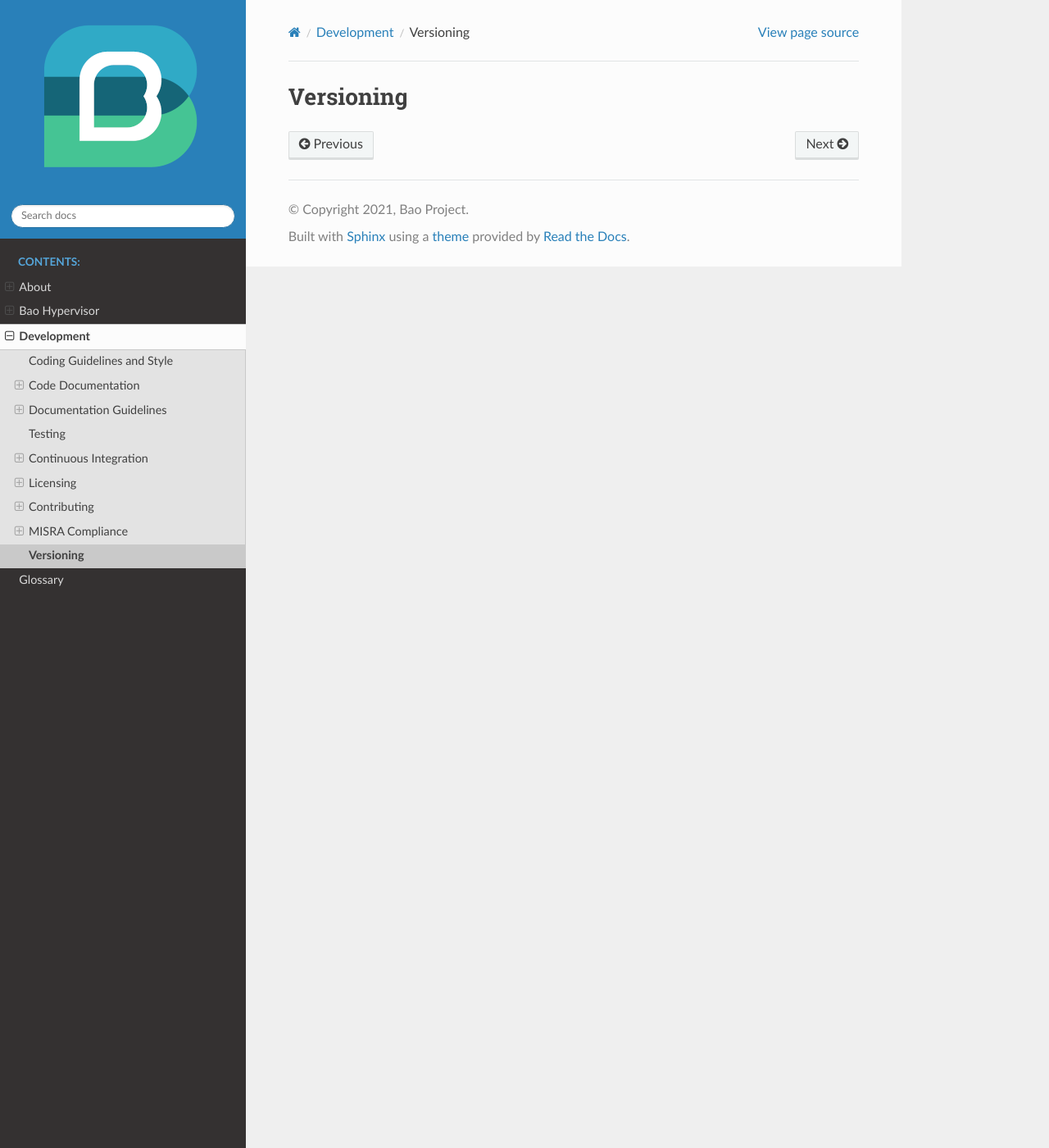
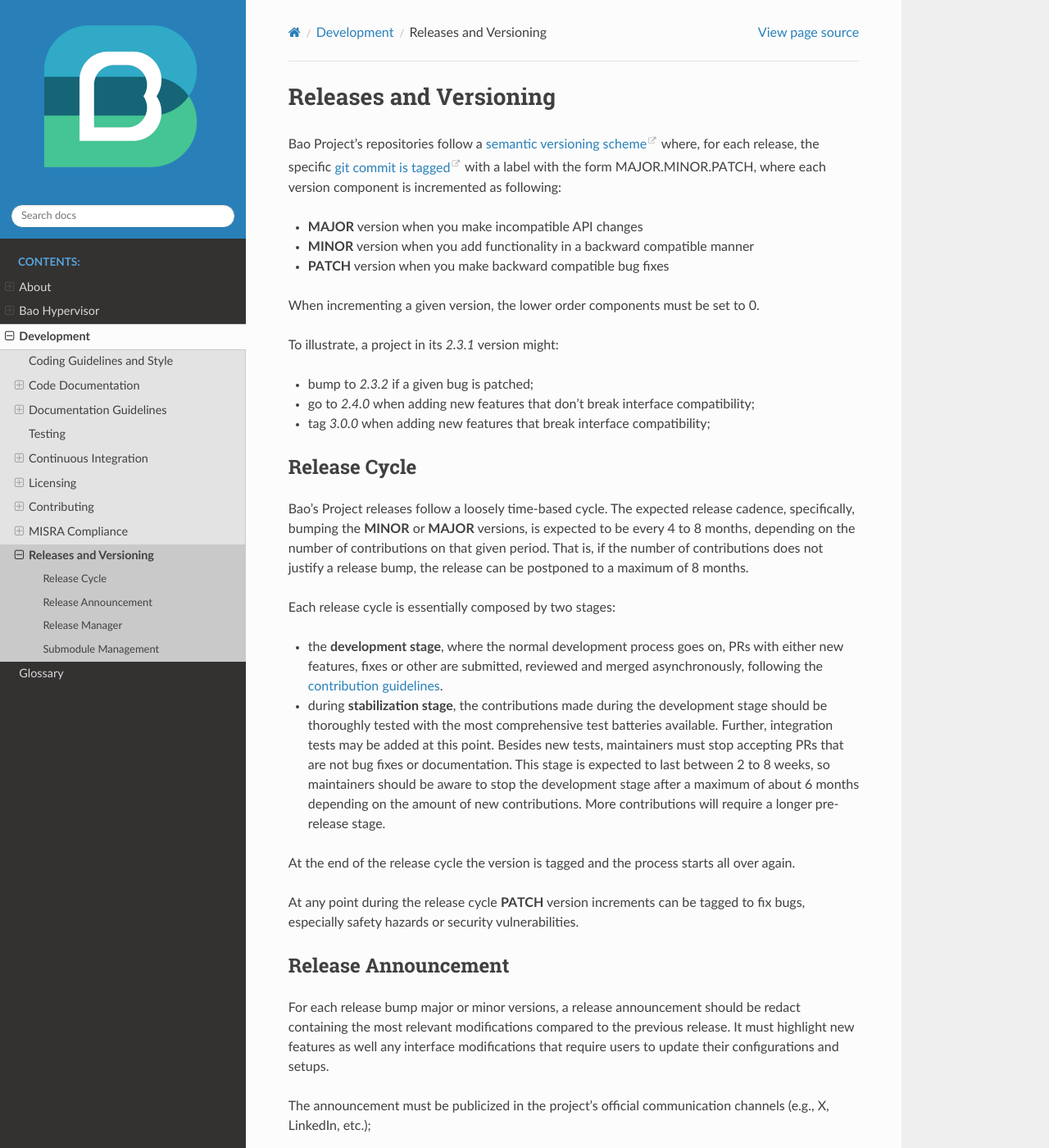
Before and after one commit to bao-project/bao-docs, a Sphinx documentation site: the page built from source/development/versioning.rst, in a window 1280 px wide and 1400 px high. Shown: the whole window at 82% size. Built offline with Sphinx 7.4.7 and the Read the Docs theme 2.0.0, drawn with Linux system fonts in a browser that asks for light colours; some of the changed text lies outside the part shown.

Commit message:
feat(dev): add release and versioning guidelines
Signed-off-by: Jose Martins <josemartins90@gmail.com>

```diff
--- a/source/development/versioning.rst
+++ b/source/development/versioning.rst
@@ -1,4 +1,77 @@
 .. _versioning:
 
-Versioning
-==========
+Releases and Versioning
+=======================
+
+Bao Project's repositories follow a `semantic versioning scheme <https://semver.org/>`_ where, for
+each release, the specific `git commit is tagged
+<https://git-scm.com/book/en/v2/Git-Basics-Tagging>`_ with  a label with the form
+MAJOR.MINOR.PATCH, where each version component is incremented as following:
+
+* **MAJOR** version when you make incompatible API changes
+* **MINOR** version when you add functionality in a backward compatible manner
+* **PATCH** version when you make backward compatible bug fixes
+
+When incrementing a given version, the lower order components must be set to 0.
+
+To illustrate, a project in its `2.3.1` version might:
+
+* bump to `2.3.2` if a given bug is patched;
+* go to `2.4.0` when adding new features that don't break interface compatibility;
+* tag `3.0.0` when adding new features that break interface compatibility;
+
+Release Cycle
+-------------
+
+Bao's Project releases follow a loosely time-based cycle. The expected release cadence,
+specifically, bumping the **MINOR** or **MAJOR** versions, is expected to be every 4 to 8 months,
+depending on the number of contributions on that given period. That is, if the number of
+contributions does not justify a release bump, the release can be postponed to a maximum of 8
+months.
+
+Each release cycle is essentially composed by two stages:
+
+* the **development stage**, where the normal development process goes on, PRs with either new
+  features, fixes or other are submitted, reviewed and merged asynchronously, following the
+  :ref:`contribution guidelines <contributing>`.
+
+* during **stabilization stage**, the contributions made during the development stage should be
+  thoroughly tested with the most comprehensive test batteries available. Further, integration
+  tests may be added at this point. Besides new tests, maintainers must stop accepting PRs that are
+  not bug fixes or documentation. This stage is expected to last between 2 to 8 weeks, so
+  maintainers should be aware to stop the development stage after a maximum of about 6 months
+  depending on the amount of new contributions. More contributions will require a longer
+  pre-release stage.
+
+At the end of the release cycle the version is tagged and the process starts all over again.
+
+At any point during the release cycle **PATCH** version increments can be tagged to fix bugs,
+especially safety hazards or security vulnerabilities.
+
+Release Announcement
+--------------------
+
+For each release bump major or minor versions, a release announcement should be redact containing
+the most relevant modifications compared to the previous release. It must highlight new features as
+well any interface modifications that require users to update their configurations and setups.
+
+The announcement must be publicized in the project's official communication channels (e.g., X,
+LinkedIn, etc.);
+
+Release Manager
+---------------
+
+For each release cycle one of the repo's maintainers (ideally always the same), should be elected
+the **release manager**, which will be responsible for:
+
+* deciding when the stabilization stage begins and ends;
+* coordinating other maintainers during the stabilization phase;
+* tagging and pushing the version to the repo;
+* writing and publishing the release announcement;
+
+Submodule Management
+--------------------
+
+Upon a release tagging, each submodule in the repo should be pointing to a specific release of the
+submodule's repo. This may require that a repository's release cycle to be somewhat synchronized to
+the release cycle of its submodule dependencies.
--- a/source/spelling_wordlist.txt
+++ b/source/spelling_wordlist.txt
@@ -67,3 +67,4 @@ subdirectory
 scalability
 codebase
 unix
+incrementing
```
